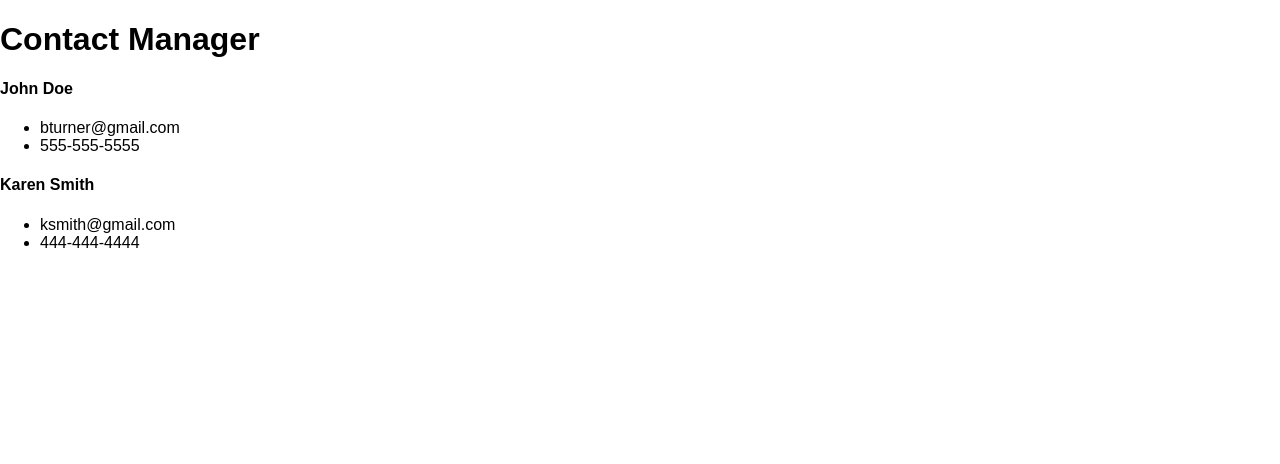
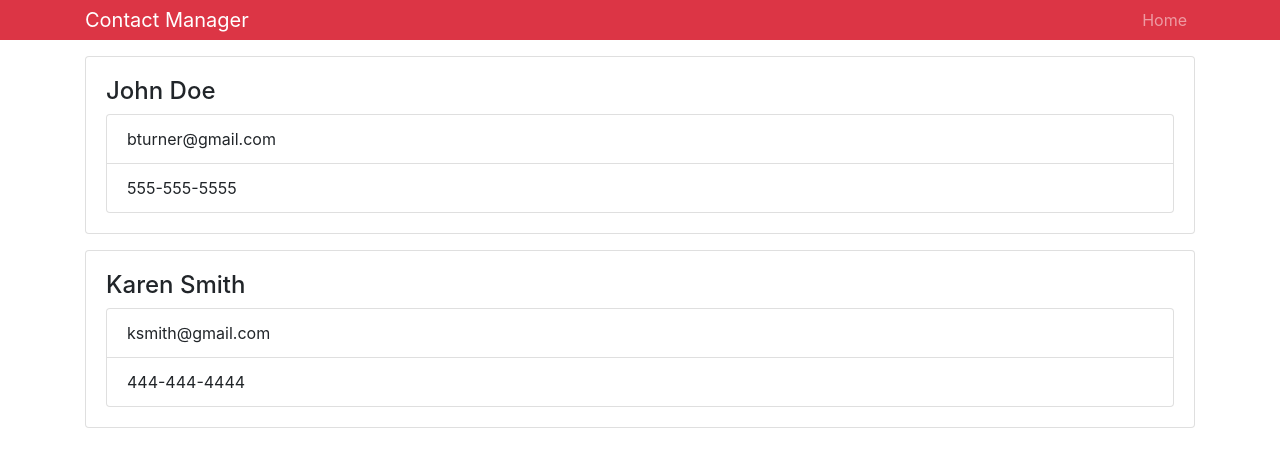
Before and after one commit to Brandontheturner/contact-manager, a React (Create React App) app: page / in a window 1280 px wide. Shown: the top 464 px of the page. Built offline with nearby package versions, Linux system fonts and the light colour scheme.

Commit message:
added bootstrap and bootstrap styles to create navbar

```diff
--- a/package.json
+++ b/package.json
@@ -3,6 +3,7 @@
   "version": "0.1.0",
   "private": true,
   "dependencies": {
+    "bootstrap": "^4.3.1",
     "react": "^16.8.4",
     "react-dom": "^16.8.4",
     "react-scripts": "2.1.8"
--- a/src/App.js
+++ b/src/App.js
@@ -2,12 +2,14 @@
 import Contact from "./components/Contact";
 import Header from "./components/Header";
 import "./App.css";
+import "bootstrap/dist/css/bootstrap.min.css";
 
 class App extends Component {
   render() {
     return (
       <div className="App">
         <Header branding="Contact Manager" />
+        <div className="container">
           <Contact
             name="John Doe"
             email="bturner@gmail.com"
@@ -19,6 +21,7 @@
             phone="444-444-4444"
           />
         </div>
+      </div>
     );
   }
 }
--- a/src/components/Contact.js
+++ b/src/components/Contact.js
@@ -11,11 +11,11 @@
     //destructuring
     const { name, email, phone } = this.props;
     return (
-      <div>
+      <div className="card card-body mb-3">
         <h4>{name}</h4>
-        <ul>
-          <li>{email}</li>
-          <li>{phone}</li>
+        <ul className="list-group">
+          <li className="list-group-item">{email}</li>
+          <li className="list-group-item">{phone}</li>
         </ul>
       </div>
     );
--- a/src/components/Header.js
+++ b/src/components/Header.js
@@ -5,9 +5,22 @@
 const Header = props => {
   const { branding } = props;
   return (
-    <div>
-      <h1>{branding}</h1>
-    </div>
+    <nav className="navbar navbar-expand-sm navbar-dark bg-danger mb-3 py-0">
+      <div className="container">
+        <a href="/" className="navbar-brand">
+          {branding}
+        </a>
+        <div>
+          <ul className="navbar-nav mr-auto">
+            <li className="nav-item">
+              <a href="" className="nav-link">
+                Home
+              </a>
+            </li>
+          </ul>
+        </div>
+      </div>
+    </nav>
   );
 };
 
```
Also changed, not shown: src/components/Contacts.js (added, +41 -0 lines), 1 other file (tests, documents, lock files or other folders). Lines whose indentation alone changed are shown as unchanged.
